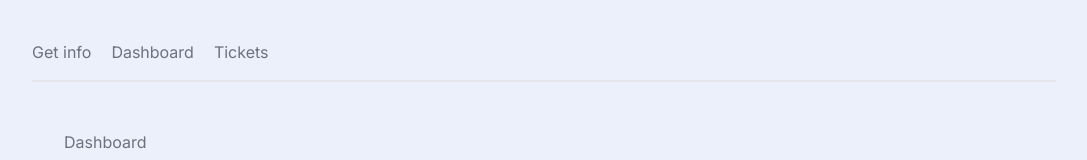
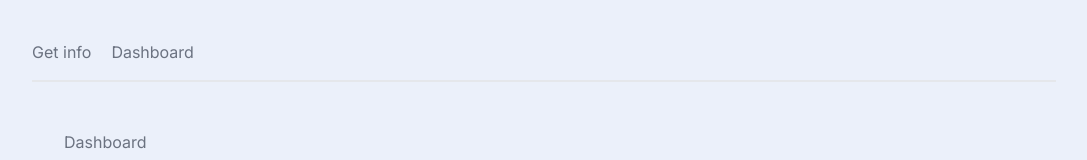
Before and after one commit to tchasinga/public-idea-information, a Next.js app in the folder frontend/: page / in a window 1280 px wide. Shown: the top 160 px of the page, without its empty margins (96-1183 px from the left). Built offline with nearby package versions, Linux system fonts and the light colour scheme.

Commit message:
new is added

```diff
--- a/frontend/src/app/components/Navbar.jsx
+++ b/frontend/src/app/components/Navbar.jsx
@@ -7,7 +7,6 @@ export default function Navbar() {
 
       <h1>Get info</h1>
       <Link href="/">Dashboard</Link>
-      <Link href="/tickets">Tickets</Link>
     </nav>
   )
 }
```
